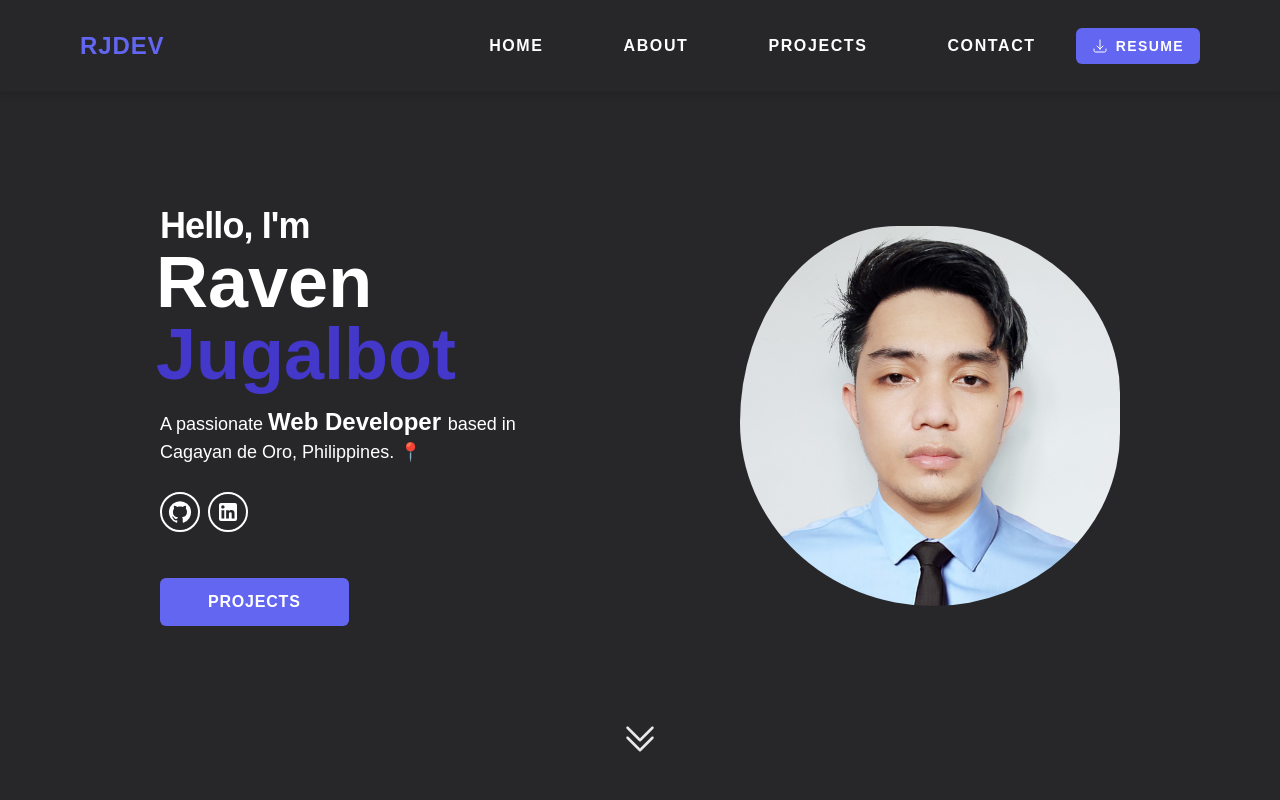
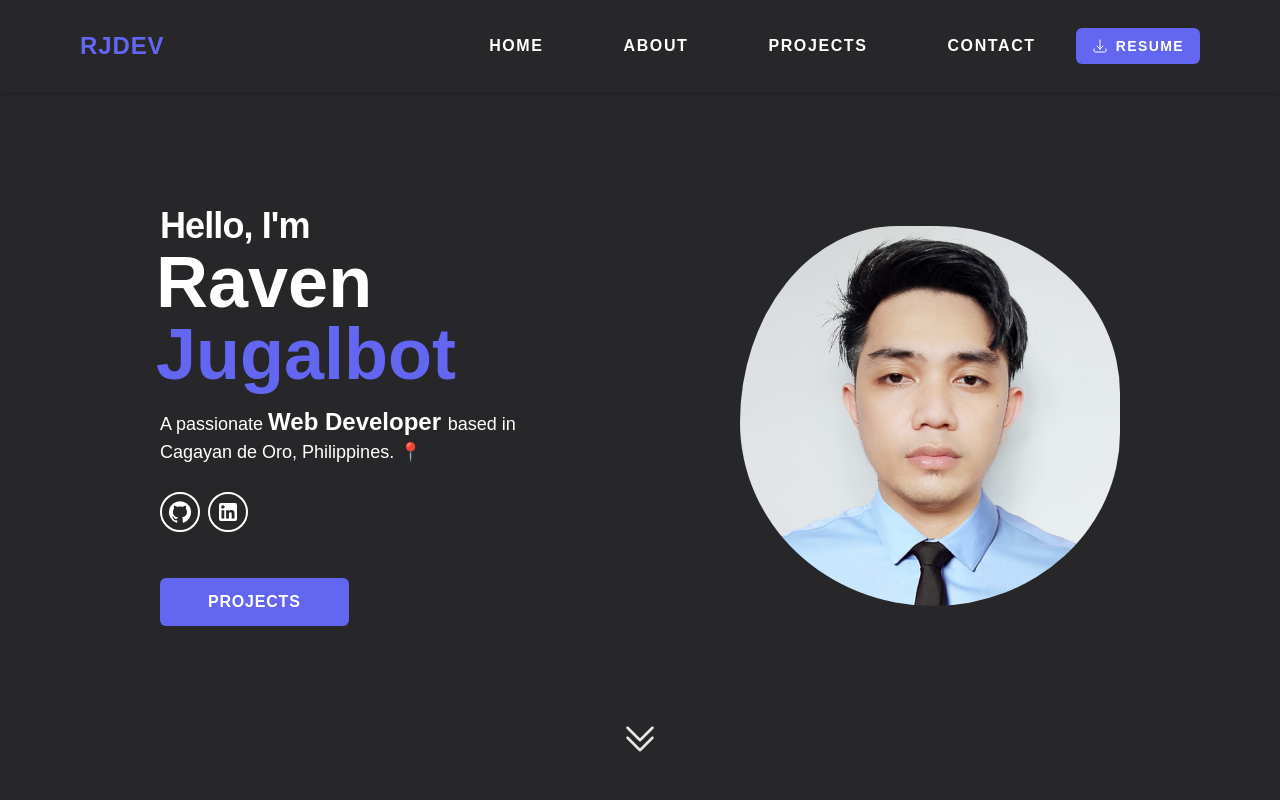
Before and after one commit to ravenncode/Portfolio, a React (Vite) app: page / in a window 1280 px wide. Shown: the top 800 px of the page. Built offline with nearby package versions, Linux system fonts and the light colour scheme; a web font is replaced by a local one.

Commit message:
color change

```diff
--- a/src/pages/Home.jsx
+++ b/src/pages/Home.jsx
@@ -28,7 +28,7 @@ const Home = () => {
               Hello, I'm
             </p>
             <p className="font-[900] text-5xl lg:text-7xl lg:-ml-1 mb-4">
-              Raven <span className="text-indigo-700">Jugalbot</span>
+              Raven <span className="text-indigo-500">Jugalbot</span>
             </p>
             <p className="text-white text-base lg:text-lg">
               A passionate{" "}
```
